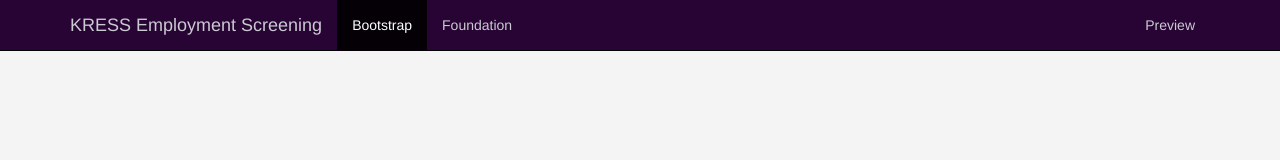
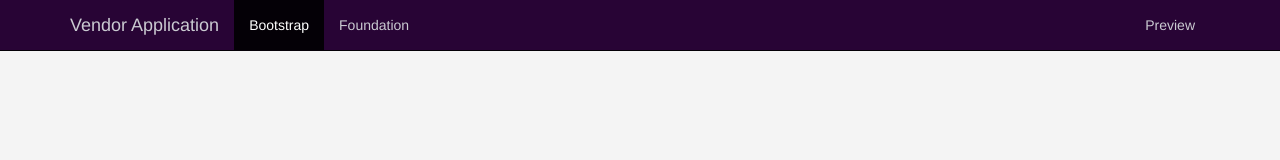
Before and after one commit to manojbavikati/AngularSample, a plain HTML site: page AngularSample/index.html in a window 1280 px wide. Drawn offline with Linux system fonts and the light colour scheme.

Commit message:
Update index.html

```diff
--- a/AngularSample/index.html
+++ b/AngularSample/index.html
@@ -19,7 +19,7 @@
                     <span class="icon-bar"></span>
                 </button>
                 <a class="navbar-brand" href="/">
-                    KRESS Employment Screening
+                    Vendor Application
                 </a>
             </div>
             <div class="navbar-collapse collapse">
```
